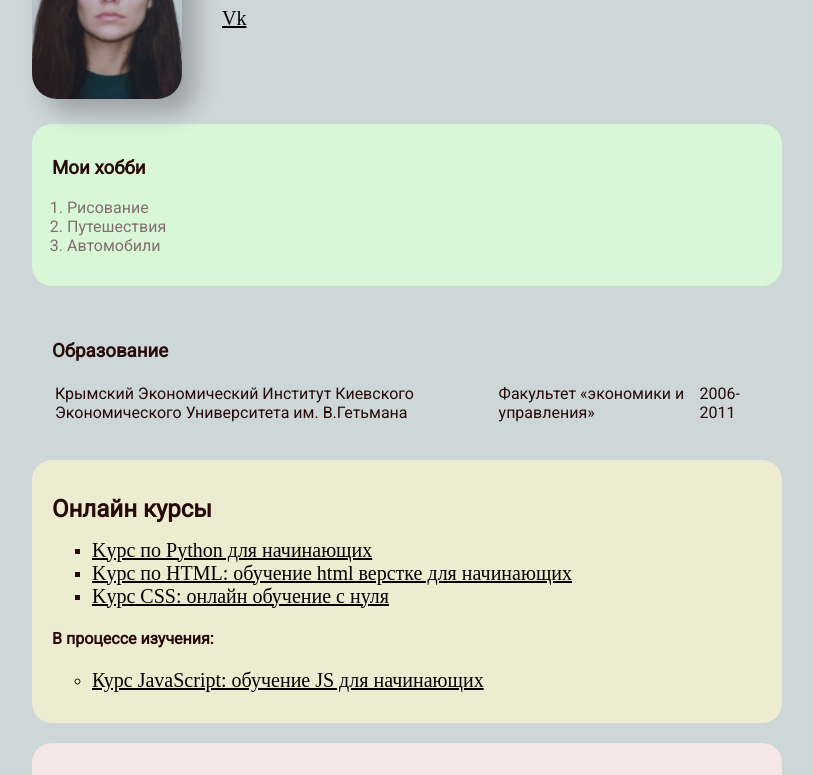
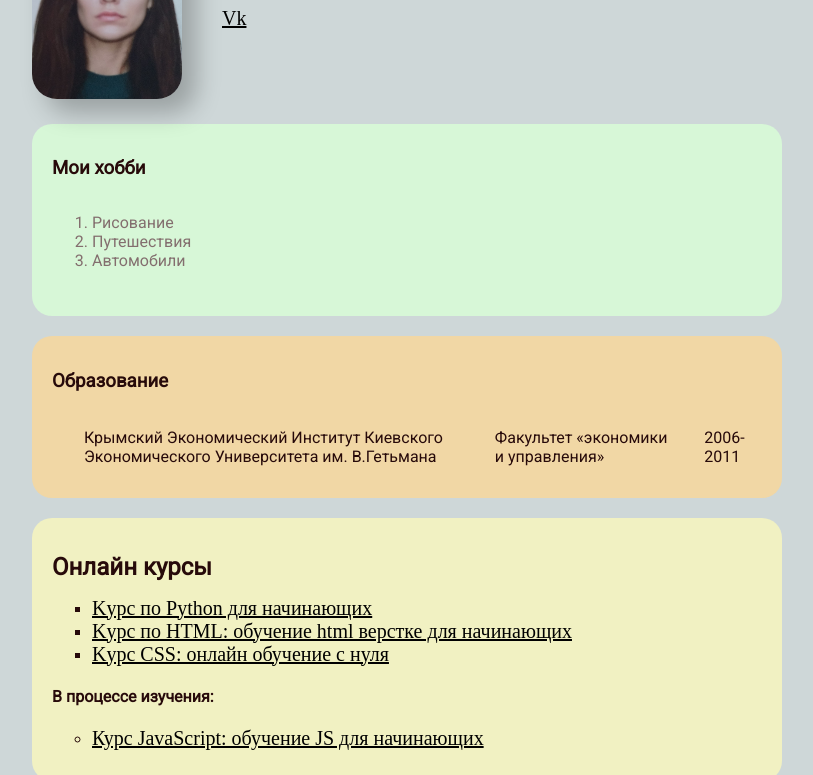
Before and after one commit to EvgenyaDen/Ev, a plain HTML site: page index.html in a window 1280 px wide. Shown: the part 141-916 px from the top of the page, without its empty margins (233-1046 px from the left). Drawn offline with Linux system fonts and the light colour scheme.

Commit message:
Add files via upload

```diff
--- a/styles.css
+++ b/styles.css
@@ -17,11 +17,12 @@ a:active {
 }
 
 a:visited {
-   color: rgb(92, 60, 189);
+   color: rgb(81, 53, 165);
 }
 
  h1{
     color: rgb(58, 14, 14);
+
  }
 
  #avatar {
@@ -63,21 +64,24 @@ a:visited {
       padding-top: 30px;
 }
 
+.bg-orange {
+   background: rgb(241, 215, 165);
+}
+
 .bg-yellow {
-   background: rgb(236, 236, 208);
+   background: rgb(241, 241, 194);
 }
 
 .bg-red {
-   background: rgb(245, 231, 231);
+   background: rgb(247, 221, 221);
    }
 
 .bg-green {
    background: rgb(215, 247, 215);
-      }
+   }
 
  .card {
    padding: 15px 20px ;
-
    margin-bottom: 20px;
    border-radius: 20px;
  }
@@ -87,11 +91,26 @@ a:visited {
  }
 
  .list {
-   padding: 0 15px;
+   padding: 15px;
+   margin-left: 25px;
+
 }
 
 .list li {
    color: rgb(131, 110, 110);
+}
+
+.table {
+   width: 100%;
+   margin-left: 15px;
+}
+
+.table td {
+padding: 15px;
+}
+
+.table td:nth-child(1) {
+   font-size: 16px large;
 }
 
 .link-list {
```
